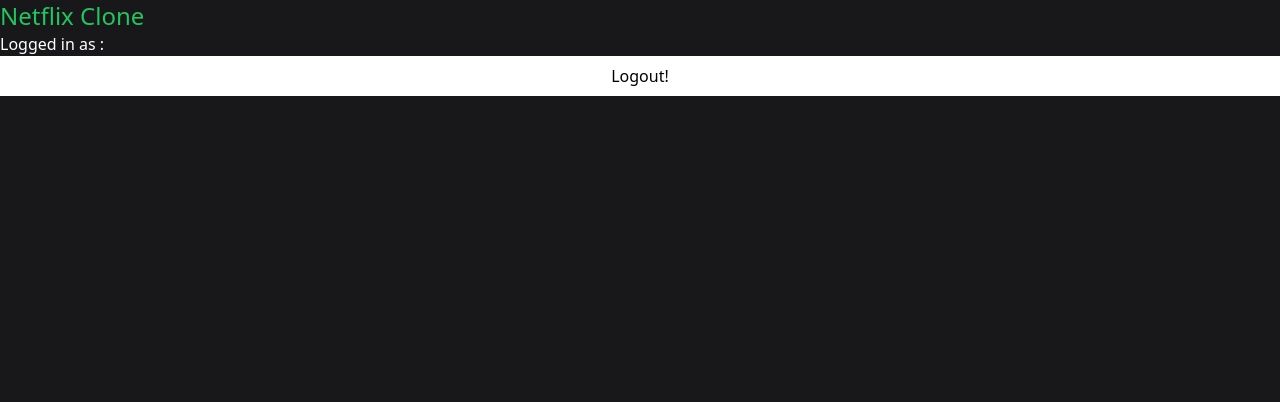
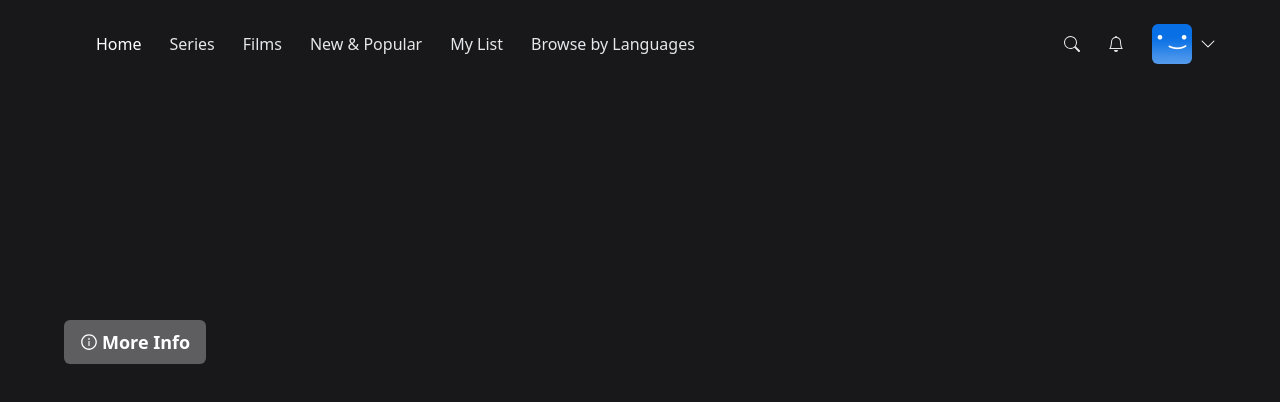
Before and after one commit to EthanCh30/MovieStreming, a Next.js app: page / in a window 1280 px wide. Shown: the top 402 px of the page. Built offline with nearby package versions, Linux system fonts and the light colour scheme; no server answers; the database is empty; sample sign-in values are in the browser's storage.

Commit message:
Finish Billboard

```diff
--- /dev/null
+++ b/components/AccountMenu.tsx
@@ -0,0 +1,34 @@
+
+import { signOut } from 'next-auth/react';
+import React from 'react';
+
+import useCurrentUser from '@/hooks/useCurrentUser';
+
+interface AccountMenuProps {
+  visible?: boolean;
+}
+
+const AccountMenu: React.FC<AccountMenuProps> = ({ visible }) => {
+  const { data: currentUser } = useCurrentUser();
+
+  if (!visible) {
+    return null;
+  }
+
+  return (
+    <div className="bg-black w-56 absolute top-14 right-0 py-5 flex-col border-2 border-gray-800 flex">
+      <div className="flex flex-col gap-3">
+        <div className="px-3 group/item flex flex-row gap-3 items-center w-full">
+          <img className="w-8 rounded-md" src="/images/default-blue.png" alt="" />
+          <p className="text-white text-sm group-hover/item:underline">{currentUser?.name}</p>
+        </div>
+      </div>
+      <hr className="bg-gray-600 border-0 h-px my-4" />
+      <div onClick={() => signOut()} className="px-3 text-center text-white text-sm hover:underline">
+        Sign out of Netflix
+      </div>
+    </div>
+  )
+}
+
+export default AccountMenu;
--- /dev/null
+++ b/components/Billboard.tsx
@@ -0,0 +1,50 @@
+import useBillboard from '@/hooks/useBillboard';
+import React from 'react';
+import { AiOutlineInfoCircle } from 'react-icons/ai';
+
+const Billboard = () => {
+    const { data } = useBillboard();
+
+return (
+    <div className="relative h-[56.25vw]">
+        <video poster={data?.thumbnailUrl} className="w-full h-[56.25vw] object-cover brightness-[60%] transition duration-500" autoPlay muted loop src={data?.videoUrl}></video>
+        <div className="absolute top-[30%] md:top-[40%] ml-4 md:ml-16">
+        <p className="text-white text-1xl md:text-5xl h-full w-[50%] lg:text-6xl font-bold drop-shadow-xl">
+          {data?.title}
+        </p>
+        <p className="text-white text-[8px] md:text-lg mt-3 md:mt-8 w-[90%] md:w-[80%] lg:w-[50%] drop-shadow-xl">
+          {data?.description}
+        </p>
+        <div className="flex flex-row items-center mt-3 md:mt-4 gap-3">
+          {/* <PlayButton movieId={data?.id} /> */}
+          <button
+            // onClick={handleOpenModal}
+            className="
+            bg-white
+            text-white
+              bg-opacity-30
+              rounded-md
+              py-1 md:py-2
+              px-2 md:px-4
+              w-auto
+              text-xs lg:text-lg
+              font-semibold
+              flex
+              flex-row
+              items-center
+              hover:bg-opacity-20
+              transition
+            "
+            >
+              <AiOutlineInfoCircle className="mr-1" />
+              More Info
+          </button>
+        </div>
+
+
+        </div>
+
+    </div>
+    )
+}
+export default Billboard;
--- /dev/null
+++ b/components/MobileMenu.tsx
@@ -0,0 +1,38 @@
+import React from 'react';
+
+interface MobileMenuProps {
+  visible?: boolean;
+}
+
+const MobileMenu: React.FC<MobileMenuProps> = ({ visible }) => {
+  if (!visible) {
+    return null;
+  }
+
+  return (
+    <div className="bg-black w-56 absolute top-8 left-0 py-5 flex-col border-2 border-gray-800 flex">
+      <div className="flex flex-col gap-4">
+        <div className="px-3 text-center text-white hover:underline">
+          Home
+        </div>
+        <div className="px-3 text-center text-white hover:underline">
+          Series
+        </div>
+        <div className="px-3 text-center text-white hover:underline">
+          Films
+        </div>
+        <div className="px-3 text-center text-white hover:underline">
+          New & Popular
+        </div>
+        <div className="px-3 text-center text-white hover:underline">
+          My List
+        </div>
+        <div className="px-3 text-center text-white hover:underline">
+          Browse by Languages
+        </div>
+      </div>
+    </div>
+  )
+}
+
+export default MobileMenu;
--- /dev/null
+++ b/components/Navbar.tsx
@@ -0,0 +1,86 @@
+import { useCallback, useEffect,useState } from "react";
+import MobileMenu from "./MobileMenu";
+import NavbarItem from "./NavbarItem";
+import AccountMenu from "./AccountMenu";
+import { BsChevronDown, BsSearch, BsBell} from 'react-icons/bs';
+
+const TOP_OFFSET = 66;
+
+const Navbar = () =>{
+    const [showAccountMenu, setShowAccountMenu] = useState(false);
+  const [showMobileMenu, setShowMobileMenu] = useState(false);
+  const [showBackground, setShowBackground] = useState(false);
+
+  useEffect(() => {
+    const handleScroll = () => {
+      console.log(window.scrollY)
+      if (window.scrollY >= TOP_OFFSET) {
+        setShowBackground(true)
+      } else {
+        setShowBackground(false)
+      }
+    }
+
+    window.addEventListener('scroll', handleScroll);
+
+    return () => {
+      window.removeEventListener('scroll', handleScroll);
+    }
+  }, []);
+
+  const toggleAccountMenu = useCallback(() => {
+    setShowAccountMenu((current) => !current);
+  }, []);
+
+    const toggleMobileMenu = useCallback(() => {
+        setShowMobileMenu((current) => !current);
+      }, []);
+
+
+
+    return (
+    <nav className="w-full fixed z-40">
+        <div className={`px-4 md:px-16 py-6 flex flex-row items-center transition duration-500 ${showBackground ? 'bg-zinc-900 bg-opacity-90' : ''}`}>
+
+        <div className="
+        flex-row
+        ml-8
+        gap-7
+        hidden
+        lg:flex
+        ">
+            <NavbarItem label="Home" active />
+          <NavbarItem label="Series" />
+          <NavbarItem label="Films" />
+          <NavbarItem label="New & Popular" />
+          <NavbarItem label="My List" />
+          <NavbarItem label="Browse by Languages" />
+   </div>
+
+   <div onClick={toggleMobileMenu} className="lg:hidden flex flex-row items-center gap-2 ml-8 cursor-pointer relative">
+    <p className="text-white text-sm">Browse</p>
+    <BsChevronDown className="text-white transition ${showMobileMenu ? 'rotate-180' : 'rotate-0'}`}" />
+    <MobileMenu visible={showMobileMenu} />
+    </div>
+    <div className="flex flex-row ml-auto gap-7 items-center">
+          <div className="text-gray-200 hover:text-gray-300 cursor-pointer transition">
+            <BsSearch/>
+          </div>
+          <div className="text-gray-200 hover:text-gray-300 cursor-pointer transition">
+          <BsBell/>
+          </div>
+
+          <div onClick={toggleAccountMenu} className="flex flex-row items-center gap-2 cursor-pointer relative">
+          <div className="w-6 h-6 lg:w-10 lg:h-10 rounded-md overflow-hidden">
+              <img src="/images/default-blue.png" alt="" />
+            </div>
+            <BsChevronDown className="w-4 text-white fill-white transition ${showAccountMenu ? 'rotate-180' : 'rotate-0'}`}" />
+            <AccountMenu visible={showAccountMenu}/>
+          </div>
+
+          </div>
+    </div>
+    </nav>
+    )
+    }
+    export default Navbar;
--- /dev/null
+++ b/components/NavbarItem.tsx
@@ -0,0 +1,17 @@
+
+import React from 'react';
+
+interface NavbarItemProps {
+  label: string;
+  active?: boolean;
+}
+
+const NavbarItem: React.FC<NavbarItemProps> = ({ label, active }) => {
+  return (
+    <div className={active ? 'text-white cursor-default' : 'text-gray-200 hover:text-gray-300 cursor-pointer transition'}>
+      {label}
+    </div>
+  )
+}
+
+export default NavbarItem;
--- /dev/null
+++ b/hooks/useBillboard.ts
@@ -0,0 +1,18 @@
+
+import useSwr from 'swr'
+import fetcher from '@/lib/fetcher';
+
+const useBillboard = () => {
+  const { data, error, isLoading } = useSwr('/api/random', fetcher, {
+    revalidateIfStale: false,
+    revalidateOnFocus: false,
+    revalidateOnReconnect: false,
+   });
+  return {
+    data,
+    error,
+    isLoading
+  }
+};
+
+export default useBillboard;
--- /dev/null
+++ b/pages/api/random.ts
@@ -0,0 +1,28 @@
+
+import { NextApiRequest, NextApiResponse } from "next";
+import prismadb from '@/lib/prismadb';
+import serverAuth from "@/lib/serverAuth";
+
+export default async function handler(req: NextApiRequest, res: NextApiResponse) {
+  try {
+    if (req.method !== 'GET') {
+      return res.status(405).end();
+    }
+
+    await serverAuth(req, res);
+
+    const moviesCount = await prismadb.movie.count();
+    const randomIndex = Math.floor(Math.random() * moviesCount);
+
+    const randomMovies = await prismadb.movie.findMany({
+      take: 1,
+      skip: randomIndex
+    });
+
+    return res.status(200).json(randomMovies[0]);
+  } catch (error) {
+    console.log(error);
+
+    return res.status(500).end();
+  }
+}
--- a/pages/index.tsx
+++ b/pages/index.tsx
@@ -5,6 +5,9 @@ import styles from "@/styles/Home.module.css";
 import {getSession, signOut} from "next-auth/react"
 import { NextPageContext } from "next";
 import useCurrentUser from "@/hooks/useCurrentUser";
+import Navbar from "@/components/Navbar";
+import { SiBillboard } from "react-icons/si";
+import Billboard from "@/components/Billboard";
 const inter = Inter({ subsets: ["latin"] });
 
 export async function getServerSideProps(context: NextPageContext) {
@@ -29,9 +32,8 @@ export default function Home() {
   const {data:user } = useCurrentUser();
   return (
     <>
-    <h1 className="text-2xl text-green-500">Netflix Clone</h1>
-    <p className="text-white">Logged in as : {user?.email}</p>
-    <button className="h-10 w-full bg-white" onClick={() => signOut()}>Logout!</button>
+    <Navbar />
+    <Billboard />
     </>
   );
 }
--- /dev/null
+++ b/pages/profiles.tsx
@@ -0,0 +1,71 @@
+import { NextPageContext } from "next";
+import { getSession, useSession } from "next-auth/react";
+import { useRouter } from "next/router";
+import { useCallback } from "react";
+
+import useCurrentUser from "@/hooks/useCurrentUser";
+
+const images = [
+  '/images/default-blue.png',
+  '/images/default-red.png',
+  '/images/default-slate.png',
+  '/images/default-green.png'
+]
+
+interface UserCardProps {
+  name: string;
+}
+
+export async function getServerSideProps(context: NextPageContext) {
+  const session = await getSession(context);
+
+  if (!session) {
+    return {
+      redirect: {
+        destination: '/auth',
+        permanent: false,
+      }
+    }
+  }
+
+  return {
+    props: {}
+  }
+}
+
+const UserCard: React.FC<UserCardProps> = ({ name }) => {
+  const imgSrc = images[Math.floor(Math.random() * 4)];
+
+  return (
+    <div className="group flex-row w-44 mx-auto">
+        <div className="w-44 h-44 rounded-md flex items-center justify-center border-2 border-transparent group-hover:cursor-pointer group-hover:border-white overflow-hidden">
+          <img draggable={false} className="w-max h-max object-contain" src={imgSrc} alt="" />
+        </div>
+      <div className="mt-4 text-gray-400 text-2xl text-center group-hover:text-white">{name}</div>
+   </div>
+  );
+}
+
+const App = () => {
+  const router = useRouter();
+  const { data: currentUser } = useCurrentUser();
+
+  const selectProfile = useCallback(() => {
+    router.push('/');
+  }, [router]);
+
+  return (
+    <div className="flex items-center h-full justify-center">
+      <div className="flex flex-col">
+        <h1 className="text-3xl md:text-6xl text-white text-center">Who&#39;s watching?</h1>
+        <div className="flex items-center justify-center gap-8 mt-10">
+          <div onClick={() => selectProfile()}>
+            <UserCard name={currentUser?.name} />
+          </div>
+        </div>
+      </div>
+    </div>
+  );
+}
+
+export default App;
```
Also changed, not shown: pages/auth.tsx (+5 -9 lines), public/images/default-blue.png (added).
